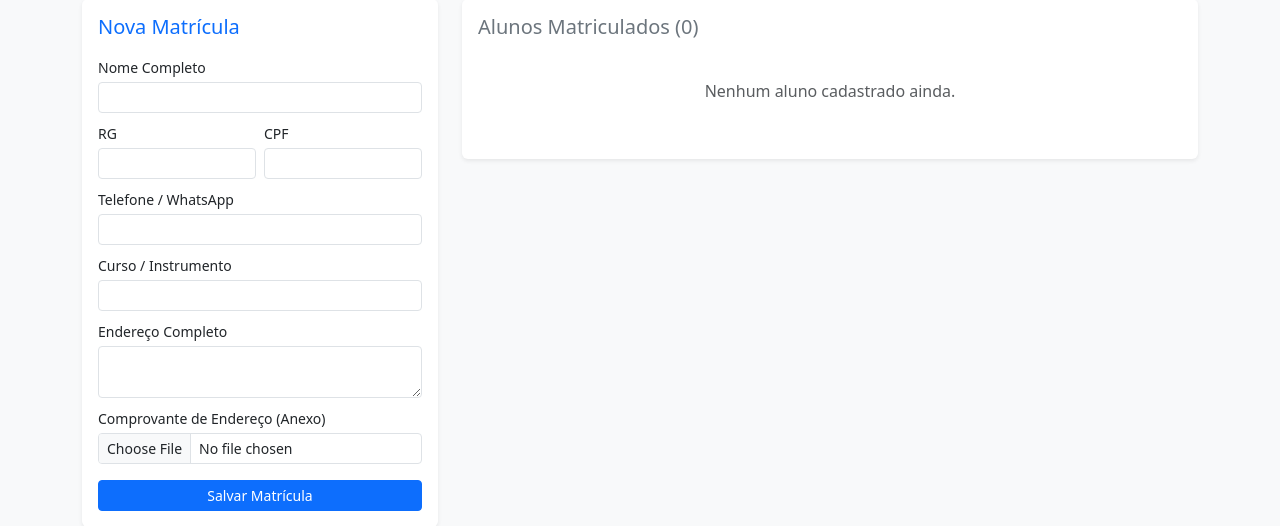
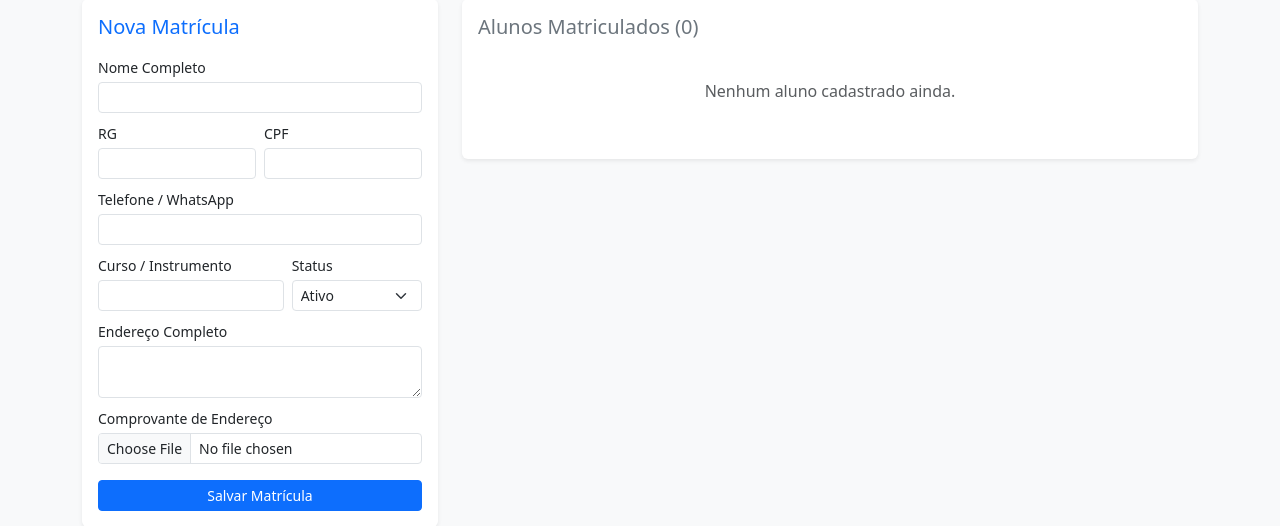
Before and after one commit to Casademusicacambuci/escola_musica, a Flask app: page /secretaria/alunos in a window 1280 px wide. Shown: the part 81-607 px from the top of the page. Run offline with Flask 3, Linux system fonts and the light colour scheme; the visitor is signed in with stand-in values (Sample User, id 1).

Commit message:
Refactor aluno registration form and table layout

```diff
--- a/templates/alunos.html
+++ b/templates/alunos.html
@@ -8,6 +8,7 @@
 </head>
 <body class="bg-light">
 
+    <!-- Barra de Navegação -->
     <nav class="navbar navbar-expand-lg navbar-dark bg-dark mb-4">
         <div class="container">
             <a class="navbar-brand" href="/dashboard">&larr; Voltar ao Painel</a>
@@ -28,6 +29,7 @@
         {% endwith %}
 
         <div class="row">
+            <!-- Formulário de Nova Matrícula -->
             <div class="col-lg-4 mb-4">
                 <div class="card shadow-sm border-0">
                     <div class="card-body">
@@ -51,16 +53,26 @@
                                 <label class="form-label small mb-1">Telefone / WhatsApp</label>
                                 <input type="text" class="form-control form-control-sm" name="telefone" required>
                             </div>
-                            <div class="mb-2">
-                                <label class="form-label small mb-1">Curso / Instrumento</label>
-                                <input type="text" class="form-control form-control-sm" name="curso" required>
+                            <div class="row g-2 mb-2">
+                                <div class="col-7">
+                                    <label class="form-label small mb-1">Curso / Instrumento</label>
+                                    <input type="text" class="form-control form-control-sm" name="curso" required>
+                                </div>
+                                <div class="col-5">
+                                    <label class="form-label small mb-1">Status</label>
+                                    <select class="form-select form-select-sm" name="status" required>
+                                        <option value="Ativo" selected>Ativo</option>
+                                        <option value="Trancado">Trancado</option>
+                                        <option value="Cancelado">Cancelado</option>
+                                    </select>
+                                </div>
                             </div>
                             <div class="mb-2">
                                 <label class="form-label small mb-1">Endereço Completo</label>
                                 <textarea class="form-control form-control-sm" name="endereco" rows="2" required></textarea>
                             </div>
                             <div class="mb-3">
-                                <label class="form-label small mb-1">Comprovante de Endereço (Anexo)</label>
+                                <label class="form-label small mb-1">Comprovante de Endereço</label>
                                 <input class="form-control form-control-sm" type="file" name="comprovante">
                             </div>
                             <div class="d-grid">
@@ -71,6 +83,7 @@
                 </div>
             </div>
 
+            <!-- Tabela de Alunos Cadastrados -->
             <div class="col-lg-8">
                 <div class="card shadow-sm border-0">
                     <div class="card-body">
@@ -85,9 +98,10 @@
                                         <tr>
                                             <th>Nome</th>
                                             <th>Curso</th>
+                                            <th>Status</th>
                                             <th>Telefone</th>
                                             <th>CPF</th>
-                                            <th>Comprovante</th>
+                                            <th>Anexo</th>
                                         </tr>
                                     </thead>
                                     <tbody>
@@ -95,13 +109,22 @@
                                         <tr>
                                             <td><strong>{{ aluno.nome }}</strong></td>
                                             <td><span class="badge bg-secondary">{{ aluno.curso }}</span></td>
+                                            <td>
+                                                {% if aluno.status == 'Ativo' %}
+                                                    <span class="badge bg-success">Ativo</span>
+                                                {% elif aluno.status == 'Trancado' %}
+                                                    <span class="badge bg-warning text-dark">Trancado</span>
+                                                {% else %}
+                                                    <span class="badge bg-danger">Cancelado</span>
+                                                {% endif %}
+                                            </td>
                                             <td>{{ aluno.telefone }}</td>
                                             <td>{{ aluno.cpf }}</td>
                                             <td>
                                                 {% if aluno.comprovante_endereco %}
-                                                    <a href="{{ url_for('static', filename=aluno.comprovante_endereco) }}" target="_blank" class="btn btn-outline-dark btn-xs py-0 px-1" style="font-size: 0.75rem;">Ver Anexo</a>
+                                                    <a href="{{ url_for('static', filename=aluno.comprovante_endereco) }}" target="_blank" class="btn btn-outline-dark btn-xs py-0 px-1" style="font-size: 0.75rem;">Ver</a>
                                                 {% else %}
-                                                    <span class="text-muted small">Sem anexo</span>
+                                                    <span class="text-muted small">N/A</span>
                                                 {% endif %}
                                             </td>
                                         </tr>
```
